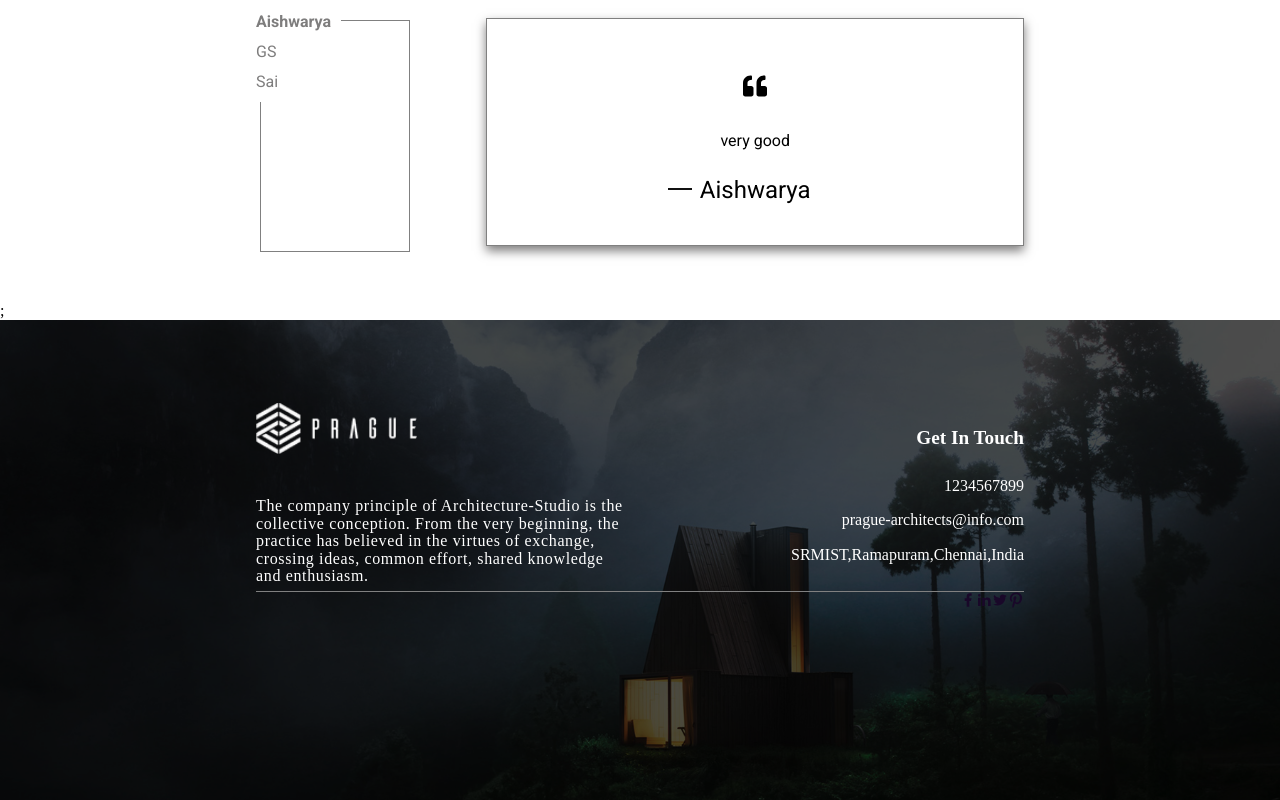
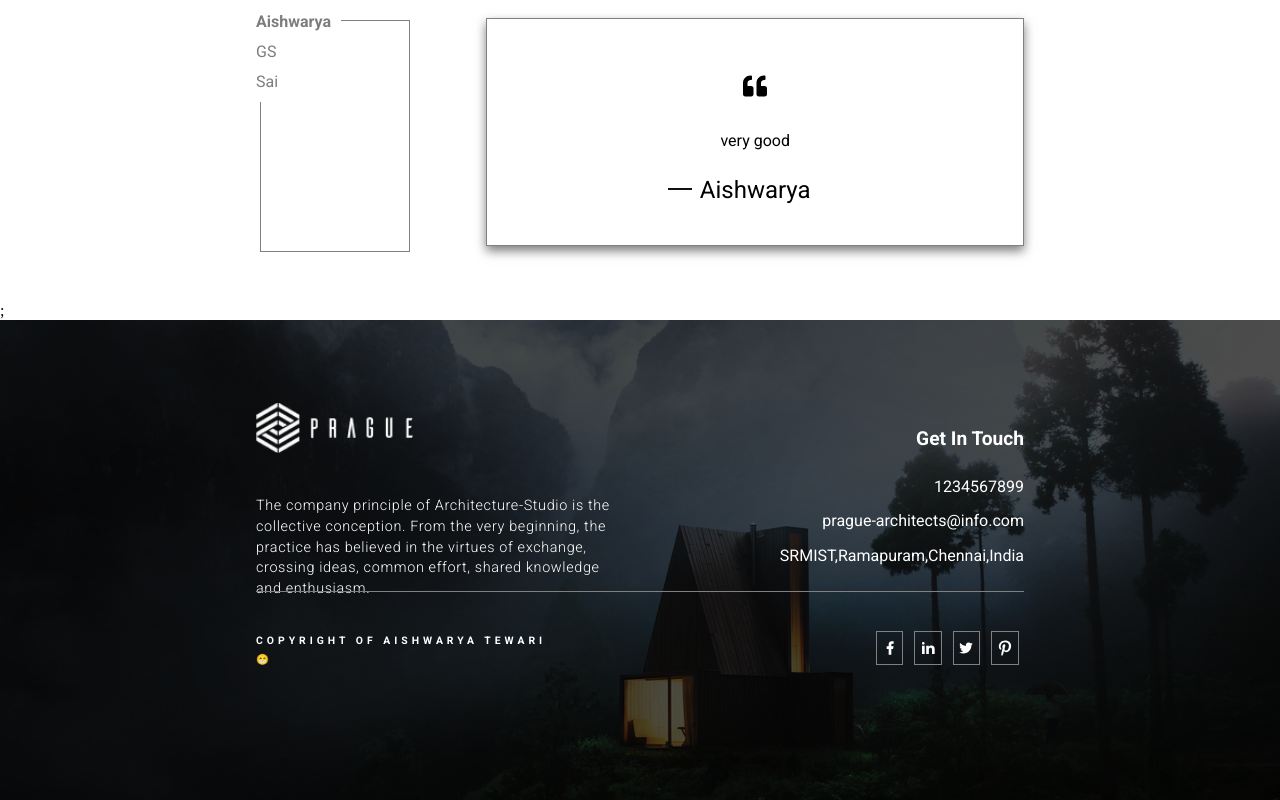
Before and after one commit to AishwaryaT19/prague, a Next.js app: page / in a window 1280 px wide. Shown: the part 4060-4860 px from the top of the page. Built offline with nearby package versions, Linux system fonts and the light colour scheme.

Commit message:
footer updated

```diff
--- a/components/Info.ts
+++ b/components/Info.ts
@@ -212,3 +212,4 @@ export const infs: infoTypes[] = [
   },
 ];
 export const footer = "/assests/images/footer.jpg";
+export const copyright = "copyright of aishwarya tewari 😁";
--- a/components/footer.tsx
+++ b/components/footer.tsx
@@ -1,13 +1,12 @@
 import Link from "next/link";
 import { RiFacebookFill, RiTwitterFill, RiLinkedinFill } from "react-icons/ri";
 import { TfiPinterest } from "react-icons/tfi";
-import { logo, infs, footer } from "./Info";
+import { logo, infs, footer, copyright } from "./Info";
 import Image from "next/image";
 export default function Footer() {
   return (
     <footer id="footer" style={{ backgroundImage: `url("${footer}")` }}>
       <span className="overlay"></span>
-
       <div className="main">
         <div className="info">
           <Link href="/" className="img-container">
@@ -44,10 +43,9 @@ export default function Footer() {
       </div>
       <div className="sub">
         <div className="rights">
-          <span></span>
+          <span>{copyright}</span>
         </div>
         <div className="social">
-          <div className="icons">
           <Link href="">
             <RiFacebookFill />
           </Link>
@@ -62,7 +60,6 @@ export default function Footer() {
           </Link>
         </div>
       </div>
-      </div>
     </footer>
   );
 }
--- a/styles/components/_footer.scss
+++ b/styles/components/_footer.scss
@@ -9,6 +9,7 @@
   background-size: cover;
   flex-direction: column;
   padding: 10vh 20vw;
+  font-family: Roboto, sans-serif;
   .overlay {
     position: absolute;
     width: 100%;
@@ -23,6 +24,8 @@
     align-items: center;
     justify-content: space-between;
     width: 100%;
+    z-index: 1;
+    color: white;
   }
   .main {
     height: 60%;
@@ -45,10 +48,10 @@
         width: 70%;
         height: 50%;
         margin-top: 5vh;
-        font-weight: 500;
-        line-height: 1.1rem;
+        font-weight: 300;
+        line-height: 1.3rem;
+        font-size: 0.9rem;
         letter-spacing: 0.04rem;
-        color: white;
       }
     }
     .contact {
@@ -59,7 +62,6 @@
         height: 40%;
         text-transform: capitalize;
         font-size: 1.2rem;
-        color: white;
         display: flex;
         align-items: center;
         justify-content: flex-end;
@@ -84,4 +86,34 @@
       bottom: 0;
     }
   }
+  .sub {
+    height: 35%;
+    width: 100%;
+    .rights {
+      width: 40%;
+      span {
+        text-transform: uppercase;
+        font-size: 0.65rem;
+        font-weight: 600;
+        letter-spacing: 0.25rem;
+      }
+    }
+    .social {
+      display: flex;
+      align-items: center;
+      justify-content: space-around;
+      width: 20%;
+      height: 100%;
+      a {
+        display: flex;
+        align-items: center;
+        justify-content: center;
+        color: white;
+        text-align: center;
+        height: 30%;
+        width: 18%;
+        border: 1px solid grey;
+      }
+    }
+  }
 }
```
Also changed, not shown: styles/styles.css, 1 other file (tests, documents, lock files or other folders). Lines whose indentation alone changed are shown as unchanged.
